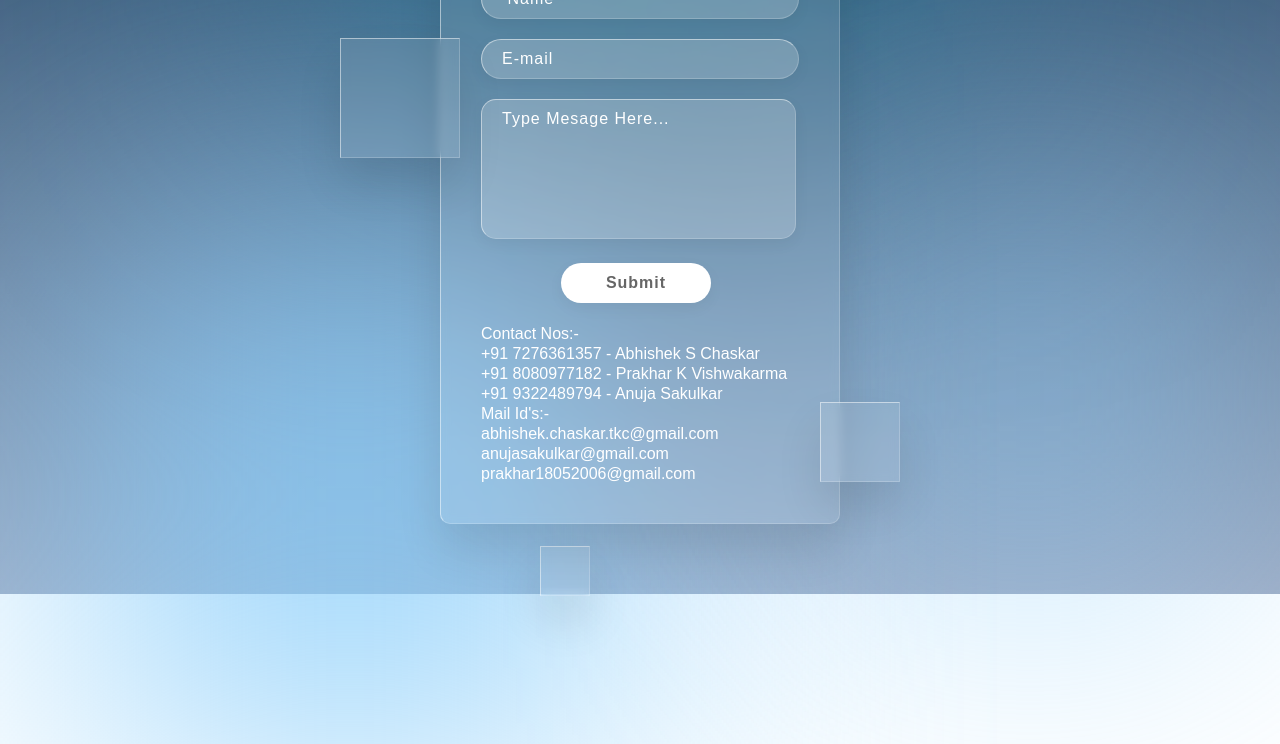
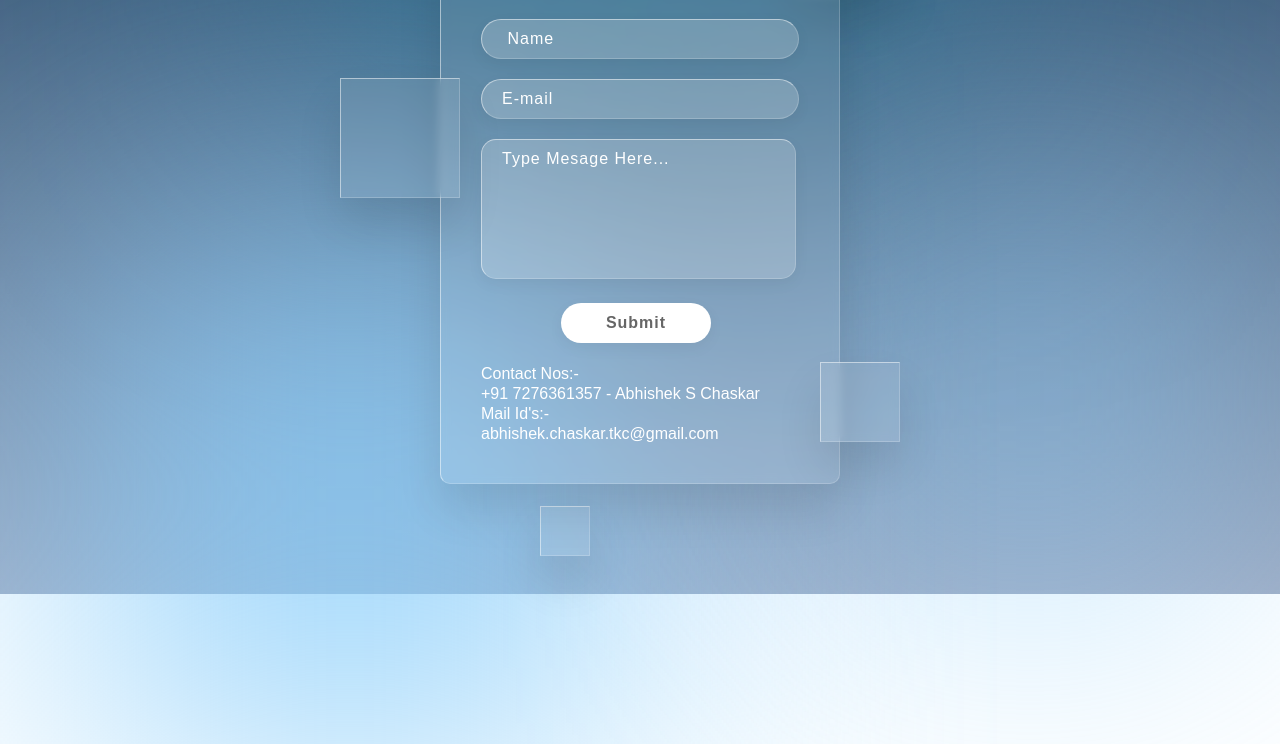
Before and after one commit to Abhi-2812/Discover-India, a plain HTML site: page contact.html in a window 1280 px wide. Shown: the part 206-950 px from the top of the page. Drawn offline with Linux system fonts and the light colour scheme.

Commit message:
Update contact.html

```diff
--- a/contact.html
+++ b/contact.html
@@ -35,12 +35,8 @@
                         </div>
                         <p class="text">Contact Nos:-</p>
                         <p class="text">+91 7276361357 - Abhishek S Chaskar </p>
-                        <p class="text">+91 8080977182 - Prakhar K Vishwakarma</p>
-                        <p class="text">+91 9322489794 - Anuja Sakulkar</p>
                         <p class="text">Mail Id's:-</p>
                         <p class="text">abhishek.chaskar.tkc@gmail.com</p>
-                        <p class="text">anujasakulkar@gmail.com </p>
-                        <p class="text">prakhar18052006@gmail.com </p>
                     </form>
                 </div>
             </div>
```
